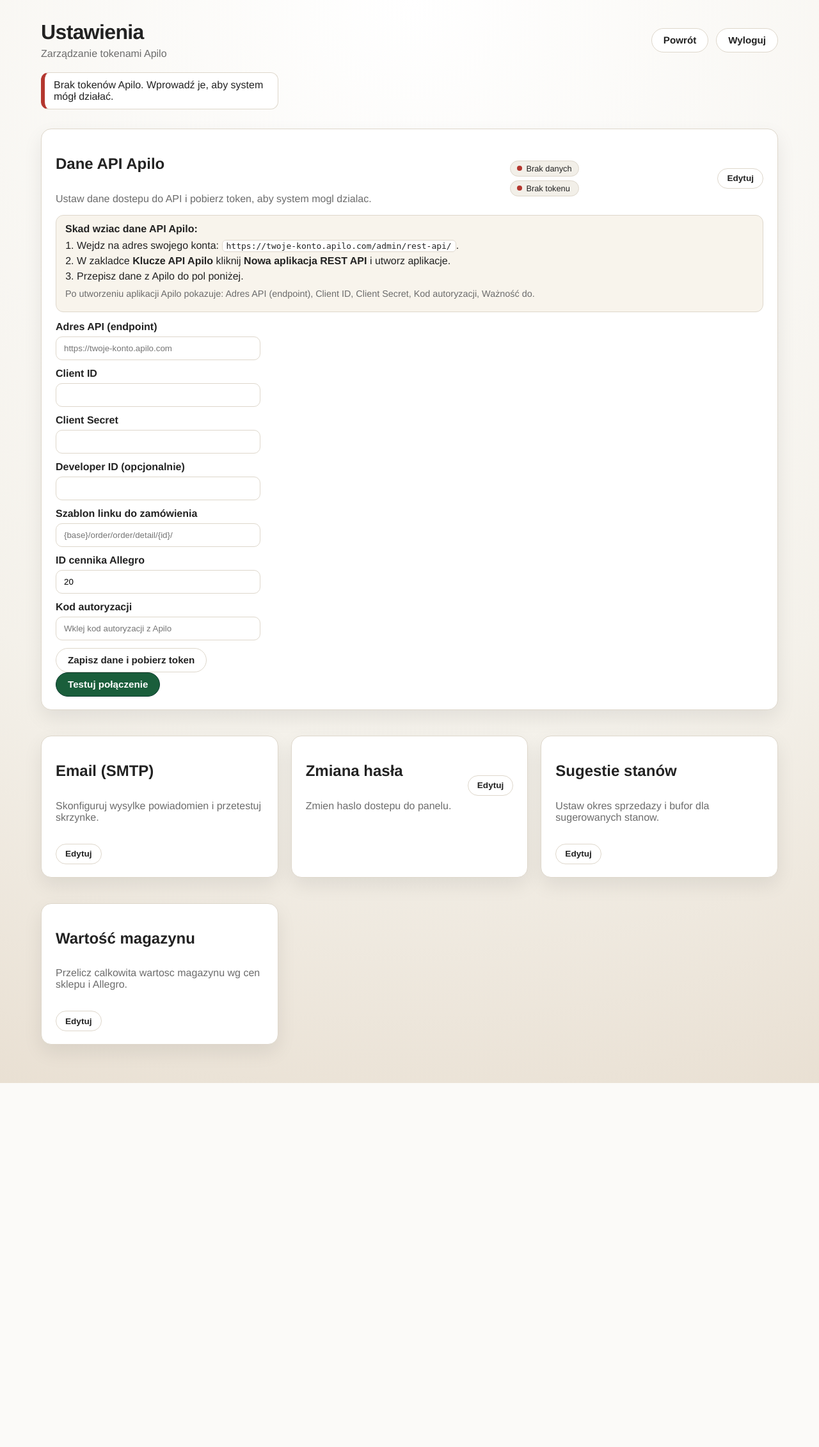
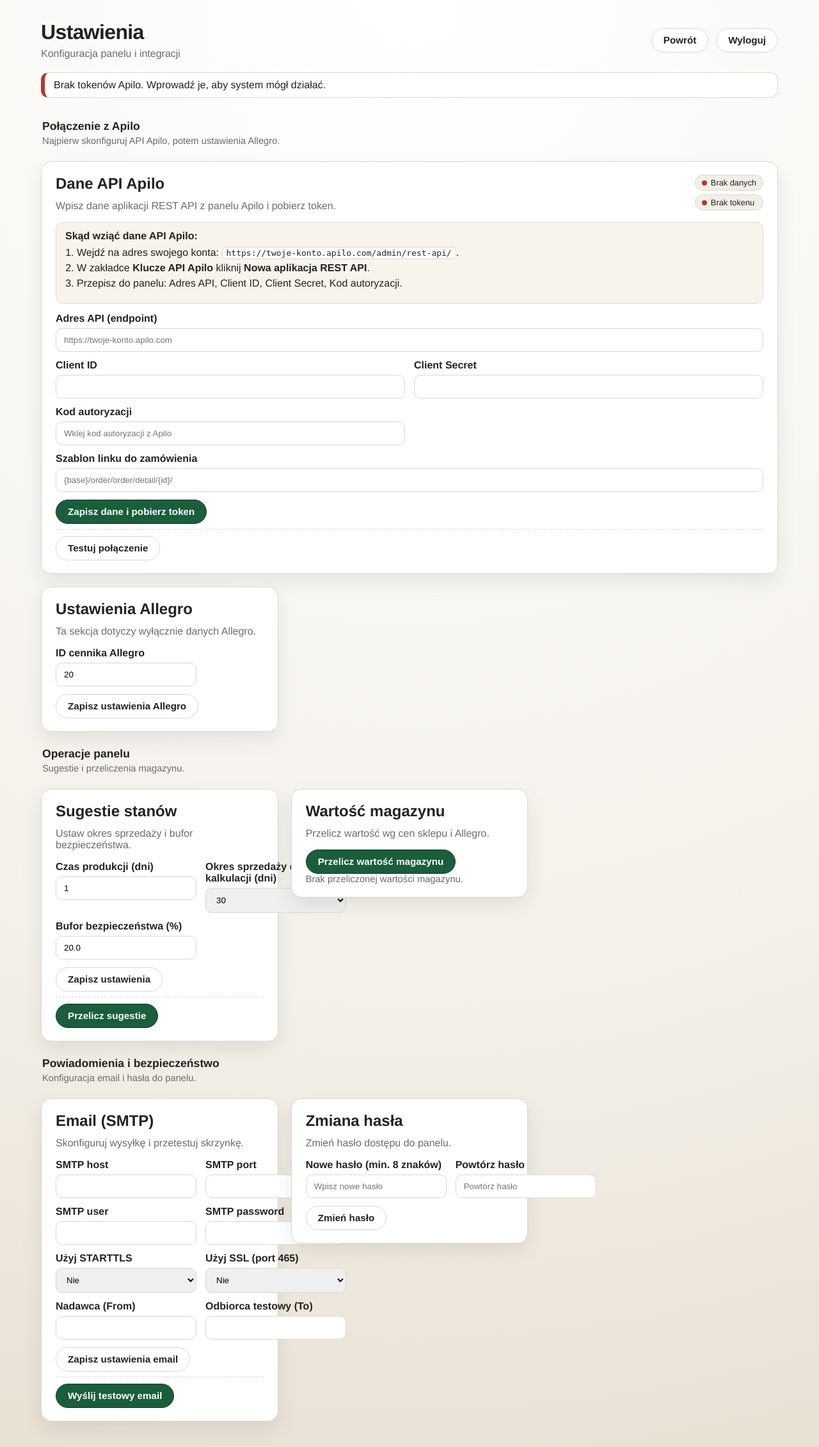
Before and after one commit to Olafejs/apilo-panel, a Flask app: page /settings in a window 1280 px wide. Shown: the whole page at 64% size. Before the commit the page ends 1693 px from the top, so only its background shows below. Run offline with Flask 3, Linux system fonts and the light colour scheme; the visitor is signed in with stand-in values (Sample User, id 1); data that the repository does not hold is empty.

Commit message:
chore: release 1.0.6

```diff
--- a/app.py
+++ b/app.py
@@ -180,7 +180,7 @@ def get_client():
         ),
         client_id=get_config_value("APILO_CLIENT_ID", "apilo_client_id"),
         client_secret=get_config_value("APILO_CLIENT_SECRET", "apilo_client_secret"),
-        developer_id=get_config_value("APILO_DEVELOPER_ID", "apilo_developer_id"),
+        developer_id=None,
         db_path=DB_PATH,
         grant_type=os.getenv("APILO_GRANT_TYPE"),
         auth_token=os.getenv("APILO_AUTH_TOKEN"),
@@ -461,12 +461,7 @@ def settings():
             set_setting(DB_PATH, "apilo_base_url", request.form.get("apilo_base_url") or "")
             set_setting(DB_PATH, "apilo_client_id", request.form.get("apilo_client_id") or "")
             set_setting(DB_PATH, "apilo_client_secret", request.form.get("apilo_client_secret") or "")
-            set_setting(DB_PATH, "apilo_developer_id", request.form.get("apilo_developer_id") or "")
             set_setting(DB_PATH, "apilo_order_url_template", request.form.get("apilo_order_url_template") or "")
-            allegro_price_list_id = parse_int_value(
-                request.form.get("allegro_price_list_id"), 20, min_value=1
-            )
-            set_setting(DB_PATH, "allegro_price_list_id", str(allegro_price_list_id))
             auth_code = request.form.get("apilo_auth_code") or ""
             if auth_code:
                 try:
@@ -499,6 +494,12 @@ def settings():
                 set_setting(DB_PATH, "api_test_message", message)
                 set_setting(DB_PATH, "api_test_at", utc_now_iso())
                 flash(message, "error")
+        elif action == "allegro":
+            allegro_price_list_id = parse_int_value(
+                request.form.get("allegro_price_list_id"), 20, min_value=1
+            )
+            set_setting(DB_PATH, "allegro_price_list_id", str(allegro_price_list_id))
+            flash("Ustawienia Allegro zapisane.", "success")
         elif action == "email_test":
             try:
                 send_test_email()
@@ -562,8 +563,9 @@ def settings():
         "apilo_base_url": get_setting(DB_PATH, "apilo_base_url") or "",
         "apilo_client_id": get_setting(DB_PATH, "apilo_client_id") or "",
         "apilo_client_secret": get_setting(DB_PATH, "apilo_client_secret") or "",
-        "apilo_developer_id": get_setting(DB_PATH, "apilo_developer_id") or "",
         "apilo_order_url_template": get_setting(DB_PATH, "apilo_order_url_template") or "",
+    }
+    allegro_settings = {
         "allegro_price_list_id": str(get_allegro_price_list_id()),
     }
     api_status = {
@@ -587,6 +589,7 @@ def settings():
         required=tokens_missing(),
         email=email_settings,
         api=api_settings,
+        allegro=allegro_settings,
         api_status=api_status,
         inventory_values=inventory_values,
         suggest_lead_time_days=get_suggest_lead_time_days(),
--- a/static/style.css
+++ b/static/style.css
@@ -174,6 +174,30 @@ h1 {
 
 .settings-grid .card.full {
   grid-column: 1 / -1;
+}
+
+.settings-grid > .full {
+  grid-column: 1 / -1;
+}
+
+.settings-clean {
+  align-items: start;
+}
+
+.settings-break {
+  grid-column: 1 / -1;
+  padding: 4px 2px;
+}
+
+.settings-break h2 {
+  margin: 0 0 4px 0;
+  font-size: 1.1rem;
+}
+
+.settings-break p {
+  margin: 0;
+  color: var(--muted);
+  font-size: 0.92rem;
 }
 
 table {
@@ -507,6 +531,10 @@ tbody tr.dirty {
   margin-bottom: 20px;
 }
 
+.settings-grid .card {
+  margin-bottom: 0;
+}
+
 .card-desc {
   margin: 6px 0 16px 0;
   color: var(--muted);
@@ -524,6 +552,14 @@ tbody tr.dirty {
   display: flex;
   flex-direction: column;
   gap: 6px;
+}
+
+.settings-grid .card-head {
+  align-items: flex-start;
+}
+
+.settings-grid .card-head h2 {
+  margin: 0;
 }
 
 .api-help {
@@ -598,6 +634,16 @@ tbody tr.dirty {
   gap: 12px;
 }
 
+.form-grid {
+  display: grid;
+  grid-template-columns: repeat(2, minmax(220px, 1fr));
+  gap: 12px 14px;
+}
+
+.form-grid .full {
+  grid-column: 1 / -1;
+}
+
 .stack label {
   display: flex;
   flex-direction: column;
@@ -619,6 +665,27 @@ tbody tr.dirty {
 
 .stack .btn {
   align-self: flex-start;
+}
+
+.settings-grid .stack input[type="text"],
+.settings-grid .stack input[type="password"],
+.settings-grid .stack input[type="number"],
+.settings-grid .stack select {
+  max-width: none;
+}
+
+.action-row {
+  display: flex;
+  align-items: center;
+  flex-wrap: wrap;
+  gap: 10px;
+}
+
+.inline-action-form,
+.api-test-form {
+  margin-top: 8px;
+  padding-top: 10px;
+  border-top: 1px dashed var(--border);
 }
 
 .collapsible .collapse-body {
@@ -656,4 +723,12 @@ tbody tr.dirty {
   .actions {
     width: 100%;
   }
+
+  .form-grid {
+    grid-template-columns: 1fr;
+  }
+
+  .form-grid .full {
+    grid-column: auto;
+  }
 }
--- a/templates/settings.html
+++ b/templates/settings.html
@@ -12,7 +12,7 @@
       <header class="topbar">
         <div>
           <h1>Ustawienia</h1>
-        <p class="subtle">Zarządzanie tokenami Apilo</p>
+          <p class="subtle">Konfiguracja panelu i integracji</p>
         </div>
         <div class="actions">
           <a class="btn" href="{{ url_for('index') }}">Powrót</a>
@@ -33,17 +33,23 @@
         {% endif %}
       {% endwith %}
 
-    <section class="table-wrap settings-grid">
+      <section class="table-wrap settings-grid settings-clean">
         {% if required %}
-        <div class="message error">
+          <div class="message error full">
             Brak tokenów Apilo. Wprowadź je, aby system mógł działać.
           </div>
         {% endif %}
-      <div class="card full collapsible {% if required %}open{% endif %}">
+
+        <div class="settings-break full">
+          <h2>Połączenie z Apilo</h2>
+          <p>Najpierw skonfiguruj API Apilo, potem ustawienia Allegro.</p>
+        </div>
+
+        <div class="card full">
           <div class="card-head">
             <div>
               <h2>Dane API Apilo</h2>
-            <p class="card-desc">Ustaw dane dostepu do API i pobierz token, aby system mogl dzialac.</p>
+              <p class="card-desc">Wpisz dane aplikacji REST API z panelu Apilo i pobierz token.</p>
             </div>
             <div class="status-row">
               <span class="status {{ 'ok' if api_status.config_ok else 'error' }}">
@@ -58,22 +64,22 @@
                 </span>
               {% endif %}
             </div>
-          <button class="btn outline small toggle-card" type="button">Edytuj</button>
           </div>
-        <div class="collapse-body">
+
           <div class="api-help">
-            <p><strong>Skad wziac dane API Apilo:</strong></p>
+            <p><strong>Skąd wziąć dane API Apilo:</strong></p>
             <ol>
-              <li>Wejdz na adres swojego konta: <code>https://twoje-konto.apilo.com/admin/rest-api/</code>.</li>
-              <li>W zakladce <strong>Klucze API Apilo</strong> kliknij <strong>Nowa aplikacja REST API</strong> i utworz aplikacje.</li>
-              <li>Przepisz dane z Apilo do pol poniżej.</li>
+              <li>Wejdź na adres swojego konta: <code>https://twoje-konto.apilo.com/admin/rest-api/</code>.</li>
+              <li>W zakładce <strong>Klucze API Apilo</strong> kliknij <strong>Nowa aplikacja REST API</strong>.</li>
+              <li>Przepisz do panelu: Adres API, Client ID, Client Secret, Kod autoryzacji.</li>
             </ol>
-            <p class="hint">Po utworzeniu aplikacji Apilo pokazuje: Adres API (endpoint), Client ID, Client Secret, Kod autoryzacji, Ważność do.</p>
           </div>
+
           <form method="post" class="stack">
             <input type="hidden" name="action" value="api">
             <input type="hidden" name="csrf_token" value="{{ csrf_token() }}">
-          <label>
+            <div class="form-grid">
+              <label class="full">
                 Adres API (endpoint)
                 <input type="text" name="apilo_base_url" placeholder="https://twoje-konto.apilo.com" value="{{ api.get('apilo_base_url', '') }}">
               </label>
@@ -86,46 +92,142 @@
                 <input type="password" name="apilo_client_secret" value="{{ api.get('apilo_client_secret', '') }}">
               </label>
               <label>
-            Developer ID (opcjonalnie)
-            <input type="text" name="apilo_developer_id" value="{{ api.get('apilo_developer_id', '') }}">
+                Kod autoryzacji
+                <input type="text" name="apilo_auth_code" placeholder="Wklej kod autoryzacji z Apilo">
               </label>
-          <label>
+              <label class="full">
                 Szablon linku do zamówienia
                 <input type="text" name="apilo_order_url_template" placeholder="{base}/order/order/detail/{id}/" value="{{ api.get('apilo_order_url_template', '') }}">
               </label>
+            </div>
+            <div class="action-row">
+              <button class="btn primary" type="submit">Zapisz dane i pobierz token</button>
+            </div>
+          </form>
+
+          <form method="post" class="stack api-test-form">
+            <input type="hidden" name="action" value="api_test">
+            <input type="hidden" name="csrf_token" value="{{ csrf_token() }}">
+            <div class="action-row">
+              <button class="btn" type="submit">Testuj połączenie</button>
+              {% if api_status.test_message %}
+                <div class="hint">Ostatni test: {{ api_status.test_at }} - {{ api_status.test_message }}</div>
+              {% endif %}
+            </div>
+          </form>
+        </div>
+
+        <div class="card">
+          <div class="card-head">
+            <div>
+              <h2>Ustawienia Allegro</h2>
+              <p class="card-desc">Ta sekcja dotyczy wyłącznie danych Allegro.</p>
+            </div>
+          </div>
+          <form method="post" class="stack">
+            <input type="hidden" name="action" value="allegro">
+            <input type="hidden" name="csrf_token" value="{{ csrf_token() }}">
+            <div class="form-grid">
               <label>
                 ID cennika Allegro
-            <input type="number" min="1" step="1" name="allegro_price_list_id" placeholder="20" value="{{ api.get('allegro_price_list_id', '') }}">
+                <input type="number" min="1" step="1" name="allegro_price_list_id" placeholder="20" value="{{ allegro.get('allegro_price_list_id', '') }}">
+              </label>
+            </div>
+            <div class="action-row">
+              <button class="btn" type="submit">Zapisz ustawienia Allegro</button>
+            </div>
+          </form>
+        </div>
+
+        <div class="settings-break full">
+          <h2>Operacje panelu</h2>
+          <p>Sugestie i przeliczenia magazynu.</p>
+        </div>
+
+        <div class="card">
+          <div class="card-head">
+            <div>
+              <h2>Sugestie stanów</h2>
+              <p class="card-desc">Ustaw okres sprzedaży i bufor bezpieczeństwa.</p>
+            </div>
+          </div>
+          <form method="post" class="stack">
+            <input type="hidden" name="action" value="suggestions">
+            <input type="hidden" name="csrf_token" value="{{ csrf_token() }}">
+            <div class="form-grid">
+              <label>
+                Czas produkcji (dni)
+                <input type="number" min="1" step="1" name="lead_time_days" value="{{ suggest_lead_time_days or 1 }}">
               </label>
               <label>
-            Kod autoryzacji
-            <input type="text" name="apilo_auth_code" placeholder="Wklej kod autoryzacji z Apilo">
+                Okres sprzedaży do kalkulacji (dni)
+                <select name="suggest_days">
+                  <option value="30" {% if suggest_days == 30 %}selected{% endif %}>30</option>
+                  <option value="60" {% if suggest_days == 60 %}selected{% endif %}>60</option>
+                  <option value="120" {% if suggest_days == 120 %}selected{% endif %}>120</option>
+                  <option value="180" {% if suggest_days == 180 %}selected{% endif %}>180</option>
+                  <option value="365" {% if suggest_days == 365 %}selected{% endif %}>365</option>
+                </select>
               </label>
-          <button class="btn" type="submit">Zapisz dane i pobierz token</button>
+              <label>
+                Bufor bezpieczeństwa (%)
+                <input type="number" min="0" step="0.1" name="safety_pct" value="{{ suggest_safety_pct or 20 }}">
+              </label>
+            </div>
+            <div class="action-row">
+              <button class="btn" type="submit">Zapisz ustawienia</button>
+            </div>
           </form>
-          <form method="post" class="stack">
-          <input type="hidden" name="action" value="api_test">
+          <form method="post" class="stack inline-action-form">
+            <input type="hidden" name="action" value="suggestions_refresh">
             <input type="hidden" name="csrf_token" value="{{ csrf_token() }}">
-          <button class="btn primary" type="submit">Testuj połączenie</button>
-          {% if api_status.test_message %}
-            <div class="hint">Ostatni test: {{ api_status.test_at }} – {{ api_status.test_message }}</div>
-          {% endif %}
+            <div class="action-row">
+              <button class="btn primary" type="submit">Przelicz sugestie</button>
+            </div>
           </form>
         </div>
+
+        <div class="card">
+          <div class="card-head">
+            <div>
+              <h2>Wartość magazynu</h2>
+              <p class="card-desc">Przelicz wartość wg cen sklepu i Allegro.</p>
+            </div>
+          </div>
+          <form method="post" class="stack">
+            <input type="hidden" name="action" value="inventory_value">
+            <input type="hidden" name="csrf_token" value="{{ csrf_token() }}">
+            <div class="action-row">
+              <button class="btn primary" type="submit">Przelicz wartość magazynu</button>
+            </div>
+          </form>
+          {% if inventory_values.store or inventory_values.allegro %}
+            <div class="details-stats">
+              <div>Sklep: <strong>{{ inventory_values.store | pln }}</strong></div>
+              <div>Allegro: <strong>{{ inventory_values.allegro | pln }}</strong></div>
+              <div>Ostatnie przeliczenie: <strong>{{ inventory_values.updated_at or "-" }}</strong></div>
+            </div>
+          {% else %}
+            <div class="details-empty">Brak przeliczonej wartości magazynu.</div>
+          {% endif %}
         </div>
 
-      <div class="card collapsible">
+        <div class="settings-break full">
+          <h2>Powiadomienia i bezpieczeństwo</h2>
+          <p>Konfiguracja email i hasła do panelu.</p>
+        </div>
+
+        <div class="card">
           <div class="card-head">
             <div>
               <h2>Email (SMTP)</h2>
-            <p class="card-desc">Skonfiguruj wysylke powiadomien i przetestuj skrzynke.</p>
+              <p class="card-desc">Skonfiguruj wysyłkę i przetestuj skrzynkę.</p>
             </div>
-          <button class="btn outline small toggle-card" type="button">Edytuj</button>
           </div>
-        <div class="collapse-body">
           <form method="post" class="stack">
             <input type="hidden" name="action" value="email">
             <input type="hidden" name="csrf_token" value="{{ csrf_token() }}">
+            <div class="form-grid">
               <label>
                 SMTP host
                 <input type="text" name="smtp_host" value="{{ email.get('smtp_host', '') }}">
@@ -164,28 +266,31 @@
                 Odbiorca testowy (To)
                 <input type="text" name="smtp_to" value="{{ email.get('smtp_to', '') }}">
               </label>
+            </div>
+            <div class="action-row">
               <button class="btn" type="submit">Zapisz ustawienia email</button>
+            </div>
           </form>
-          <form method="post" class="stack">
+          <form method="post" class="stack inline-action-form">
             <input type="hidden" name="action" value="email_test">
             <input type="hidden" name="csrf_token" value="{{ csrf_token() }}">
+            <div class="action-row">
               <button class="btn primary" type="submit">Wyślij testowy email</button>
+            </div>
           </form>
         </div>
-      </div>
 
-      <div class="card collapsible">
+        <div class="card">
           <div class="card-head">
             <div>
               <h2>Zmiana hasła</h2>
-            <p class="card-desc">Zmien haslo dostepu do panelu.</p>
+              <p class="card-desc">Zmień hasło dostępu do panelu.</p>
             </div>
-          <button class="btn outline small toggle-card" type="button">Edytuj</button>
           </div>
-        <div class="collapse-body">
           <form method="post" class="stack">
             <input type="hidden" name="action" value="password">
             <input type="hidden" name="csrf_token" value="{{ csrf_token() }}">
+            <div class="form-grid">
               <label>
                 Nowe hasło (min. 8 znaków)
                 <input type="password" name="password" placeholder="Wpisz nowe hasło">
@@ -194,99 +299,13 @@
                 Powtórz hasło
                 <input type="password" name="confirm" placeholder="Powtórz hasło">
               </label>
+            </div>
+            <div class="action-row">
               <button class="btn" type="submit">Zmień hasło</button>
+            </div>
           </form>
-        </div>
-      </div>
-
-      <div class="card collapsible">
-        <div class="card-head">
-          <div>
-            <h2>Sugestie stanów</h2>
-            <p class="card-desc">Ustaw okres sprzedazy i bufor dla sugerowanych stanow.</p>
-          </div>
-          <button class="btn outline small toggle-card" type="button">Edytuj</button>
-        </div>
-        <div class="collapse-body">
-          <form method="post" class="stack">
-          <input type="hidden" name="action" value="suggestions">
-          <input type="hidden" name="csrf_token" value="{{ csrf_token() }}">
-          <label>
-            Czas produkcji (dni)
-            <input type="number" min="1" step="1" name="lead_time_days" value="{{ suggest_lead_time_days or 1 }}">
-          </label>
-          <label>
-            Okres sprzedaży do kalkulacji (dni)
-            <select name="suggest_days">
-              <option value="30" {% if suggest_days == 30 %}selected{% endif %}>30</option>
-              <option value="60" {% if suggest_days == 60 %}selected{% endif %}>60</option>
-              <option value="120" {% if suggest_days == 120 %}selected{% endif %}>120</option>
-              <option value="180" {% if suggest_days == 180 %}selected{% endif %}>180</option>
-              <option value="365" {% if suggest_days == 365 %}selected{% endif %}>365</option>
-            </select>
-          </label>
-          <label>
-            Bufor bezpieczeństwa (%)
-            <input type="number" min="0" step="0.1" name="safety_pct" value="{{ suggest_safety_pct or 20 }}">
-          </label>
-          <button class="btn" type="submit">Zapisz ustawienia</button>
-          </form>
-          <form method="post" class="stack">
-            <input type="hidden" name="action" value="suggestions_refresh">
-            <input type="hidden" name="csrf_token" value="{{ csrf_token() }}">
-            <button class="btn primary" type="submit">Przelicz sugestie</button>
-          </form>
-        </div>
-      </div>
-
-      <div class="card collapsible">
-        <div class="card-head">
-          <div>
-            <h2>Wartość magazynu</h2>
-            <p class="card-desc">Przelicz calkowita wartosc magazynu wg cen sklepu i Allegro.</p>
-          </div>
-          <button class="btn outline small toggle-card" type="button">Edytuj</button>
-        </div>
-        <div class="collapse-body">
-          <form method="post" class="stack">
-            <input type="hidden" name="action" value="inventory_value">
-            <input type="hidden" name="csrf_token" value="{{ csrf_token() }}">
-            <button class="btn primary" type="submit">Przelicz wartość magazynu</button>
-          </form>
-          {% if inventory_values.store or inventory_values.allegro %}
-            <div class="details-stats">
-              <div>Sklep: <strong>{{ inventory_values.store | pln }}</strong></div>
-              <div>Allegro: <strong>{{ inventory_values.allegro | pln }}</strong></div>
-              <div>Ostatnie przeliczenie: <strong>{{ inventory_values.updated_at or "-" }}</strong></div>
-            </div>
-          {% else %}
-            <div class="details-empty">Brak przeliczonej wartości magazynu.</div>
-          {% endif %}
-        </div>
         </div>
       </section>
     </div>
-    <script>
-      document.querySelectorAll(".collapsible").forEach(function (card) {
-        var toggle = card.querySelector(".toggle-card");
-        var body = card.querySelector(".collapse-body");
-        if (!toggle || !body) {
-          return;
-        }
-        if (card.classList.contains("open")) {
-          body.style.maxHeight = body.scrollHeight + "px";
-        } else {
-          body.style.maxHeight = "0px";
-        }
-        toggle.addEventListener("click", function () {
-          card.classList.toggle("open");
-          if (card.classList.contains("open")) {
-            body.style.maxHeight = body.scrollHeight + "px";
-          } else {
-            body.style.maxHeight = "0px";
-          }
-        });
-      });
-    </script>
   </body>
 </html>
```
Also changed, not shown: CHANGELOG.md, README.md, 2 other files. Lines whose indentation alone changed are shown as unchanged.
